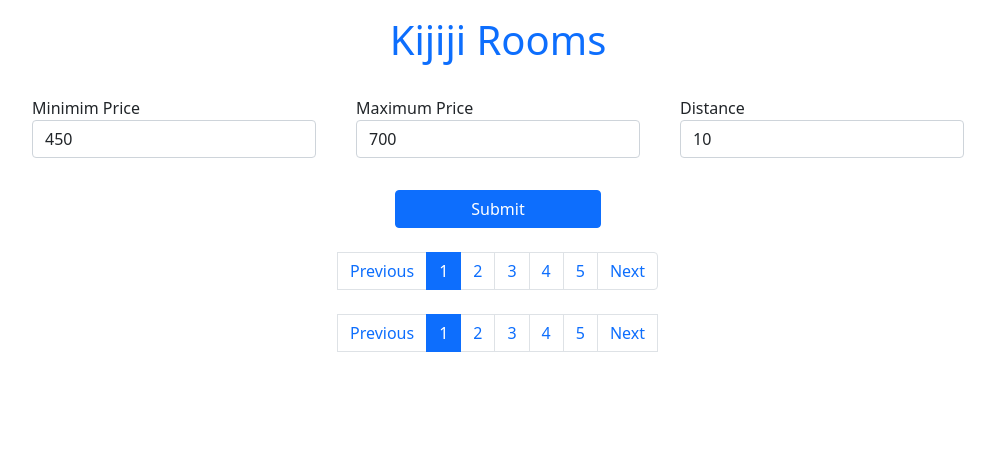
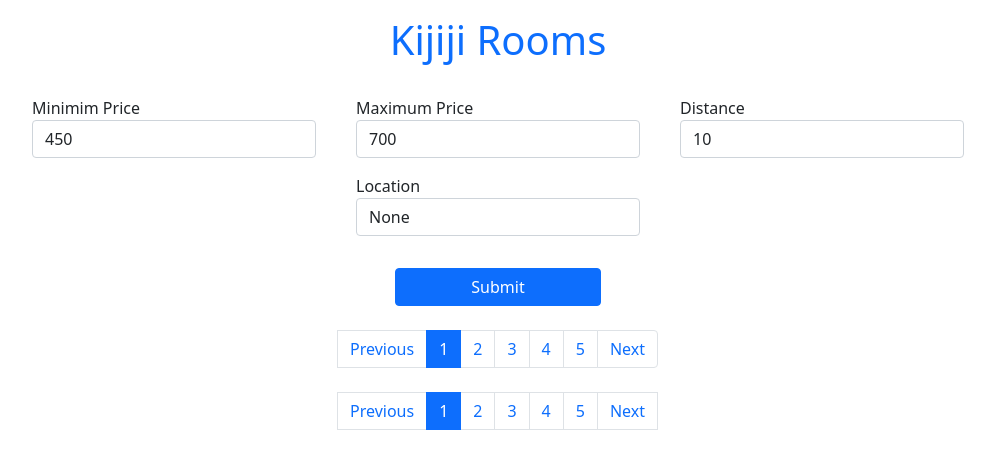
Before and after one commit to rajputje/Kijiji-Web-Scraper, a Flask app: page / in a window 1280 px wide. Shown: the top 469 px of the page, without its empty margins (142-1137 px from the left). Run offline with Flask 2, Linux system fonts and the light colour scheme; data that the repository does not hold is empty; some libraries are stand-ins or nearby versions.

Commit message:
Added location suggestions with places api

```diff
--- a/kijiji_rooms/kijiji_web_scraper.py
+++ b/kijiji_rooms/kijiji_web_scraper.py
@@ -12,9 +12,9 @@ class Room:
 
     imageUrl = ''
 
-def searchRooms(pageNum, minPrice, maxPrice, distance):
+def searchRooms(pageNum, minPrice, maxPrice, distance, location):
 
-    url= getUrl(str(pageNum), str(distance))
+    url= getUrl(str(pageNum), str(distance), str(location))
     response = requests.get(url)
 
     html = BeautifulSoup(response.text, 'html.parser')
@@ -50,7 +50,7 @@ def searchRooms(pageNum, minPrice, maxPrice, distance):
 
     return rooms
 
-def getUrl(pageNum, distance):
+def getUrl(pageNum, distance, location):
     return 'https://www.kijiji.ca/b-for-rent/mississauga-peel-region/room/page-' + pageNum \
         + '/k0c30349001l1700276?' \
-        +'&address=Deerfield+Drive%2C+Nepean%2C+ON&ad=offering&radius=' + distance + '&dc=true'
+        +'&address=' + location + '&ad=offering&radius=' + distance + '&dc=true'
--- a/kijiji_rooms/main.py
+++ b/kijiji_rooms/main.py
@@ -8,10 +8,12 @@ app = Flask(__name__)
 DEF_MIN_PRICE = 450
 DEF_MAX_PRICE = 700
 DEF_DISTANCE = 10
+DEF_LOCATION = 'Deerfield+Drive%2C+Nepean%2C+ON'
 
 currMinPrice = DEF_MIN_PRICE
 currMaxPrice = DEF_MAX_PRICE
 currDistance = DEF_DISTANCE
+currLocation = DEF_LOCATION
 
 @app.route("/")
 @app.route("/<pageNum>")
@@ -21,10 +23,12 @@ def home(pageNum = 1):
     global currMinPrice
     global currMaxPrice
     global currDistance
+    global currLocation
 
     minPrice = request.args.get("min_price")
     maxPrice = request.args.get("max_price")
     distance = request.args.get("distance")
+    location = request.args.get("location")
 
     minPrice = currMinPrice if minPrice == "" or minPrice is None else float(minPrice)
     maxPrice = currMaxPrice if maxPrice == "" or maxPrice is None else float(maxPrice)
@@ -33,11 +37,12 @@ def home(pageNum = 1):
     currMinPrice = minPrice
     currMaxPrice = maxPrice
     currDistance = distance
+    currLocation = location
 
-    rooms = kijiji_web_scraper.searchRooms(pageNum, minPrice, maxPrice, distance)
+    rooms = kijiji_web_scraper.searchRooms(pageNum, minPrice, maxPrice, distance, location)
 
-    return render_template("home.html", pageNum = pageNum, rooms = rooms, minPrice = minPrice, maxPrice = maxPrice, distance = distance)
-
+    return render_template("home.html", pageNum = pageNum, rooms = rooms, minPrice = minPrice, maxPrice = maxPrice,\
+         distance = distance, location = location)
 
 if __name__ == "__main__":
 
--- /dev/null
+++ b/kijiji_rooms/static/js/autocomplete.js
@@ -0,0 +1,28 @@
+var autocompleteLocation;
+function initAutoComplete(){
+    console.log("initAutoComplete");
+    autocompleteLocation = new google.maps.places.Autocomplete(
+        document.getElementById('location'),
+        {
+            componentRestrictions: {'country' : 'CA'},
+            fields: ['name']
+        }
+    );
+
+    //autocompleteLocation.addListener('place_changed', onPlaceChanged);
+}
+
+/*
+function onPlaceChanged(){
+    console.log("on place changed");
+    var place = autocompleteLocation.getPlace();
+
+    if(!place.geomoetry){
+        //User did not select a prediction
+
+    }
+    else{
+
+    }
+}
+*/
--- a/kijiji_rooms/templates/home.html
+++ b/kijiji_rooms/templates/home.html
@@ -7,6 +7,10 @@
     <link href="https://cdn.jsdelivr.net/npm/bootstrap@5.0.0-beta3/dist/css/bootstrap.min.css" rel="stylesheet" integrity="sha384-eOJMYsd53ii+scO/bJGFsiCZc+5NDVN2yr8+0RDqr0Ql0h+rP48ckxlpbzKgwra6" crossorigin="anonymous">
     <link rel="stylesheet" href="{{url_for('static', filename='css/stylesheet.css')}}">
 
+    <script src="{{url_for('static', filename='js/autocomplete.js')}}" defer></script>
+    <script async
+      src="https://maps.googleapis.com/maps/api/js?key=AIzaSyAbt3OxeMdRDqXDFMwRdP1QtjBbPkB_GCo&libraries=places&callback=initAutoComplete">
+    </script>
     <script src="{{url_for('static', filename='js/pagination.js')}}"></script>
 
     <title>Kijiji Rooms</title>
@@ -28,6 +32,10 @@
         <div class="form-group col-md-3 m-2">
           <label for="distance">Distance</label>
           <input name="distance" type="number" class="form-control" value="{{distance}}">
+        </div>
+        <div class="form-group col-md-3 m-2">
+          <label for="location">Location</label>
+          <input name="location" id="location" type="text" class="form-control" value="{{location}}">
         </div>
       </fieldset>
 
@@ -80,7 +88,6 @@
       var ul2 = document.getElementById("pag_ul_2");
       paginate("{{pageNum}}", 5, ul2);
     </script>
-
     <script src="https://cdn.jsdelivr.net/npm/bootstrap@5.0.0-beta3/dist/js/bootstrap.bundle.min.js" integrity="sha384-JEW9xMcG8R+pH31jmWH6WWP0WintQrMb4s7ZOdauHnUtxwoG2vI5DkLtS3qm9Ekf" crossorigin="anonymous"></script>
   </body>
 </html>
```
